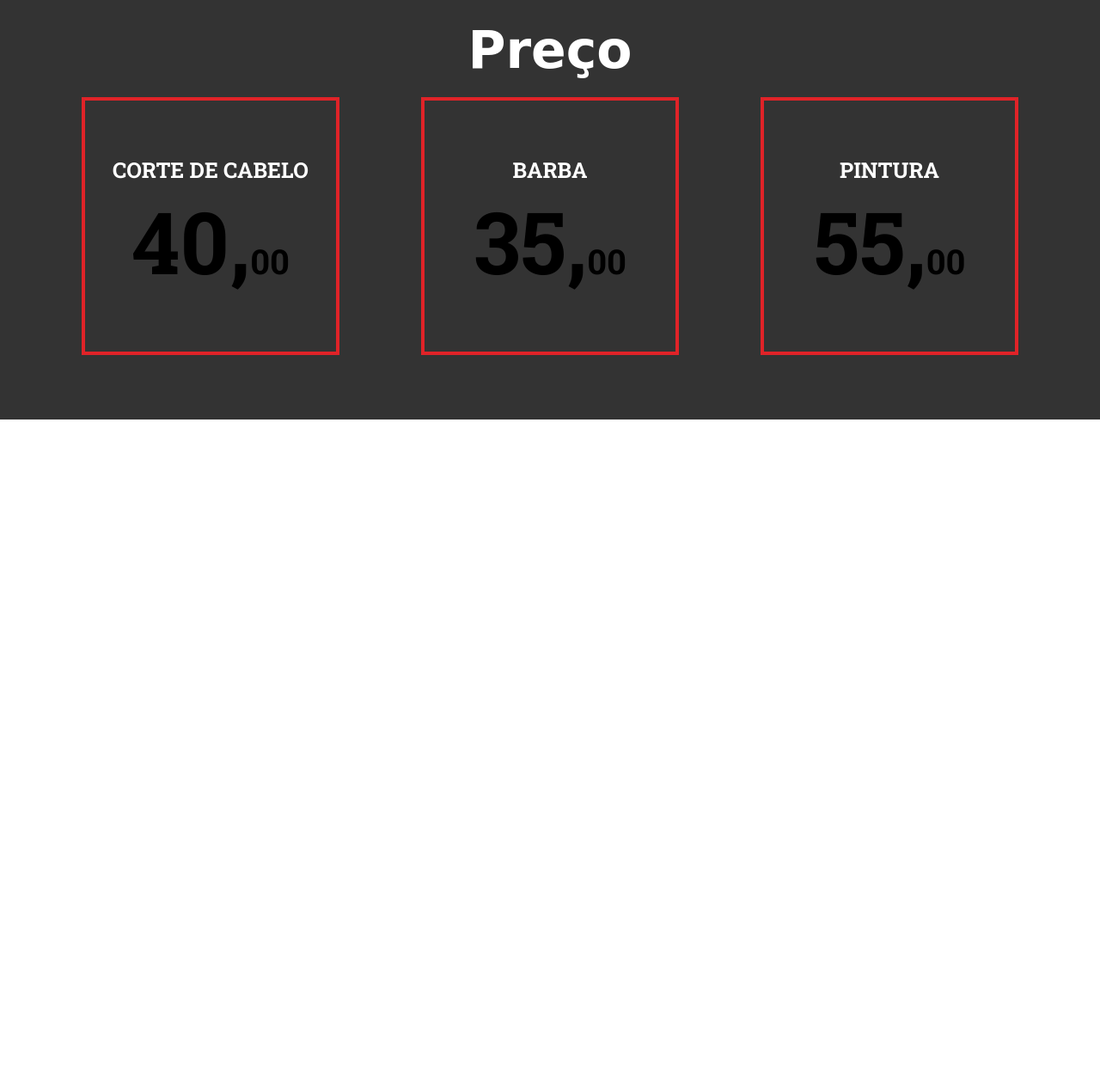
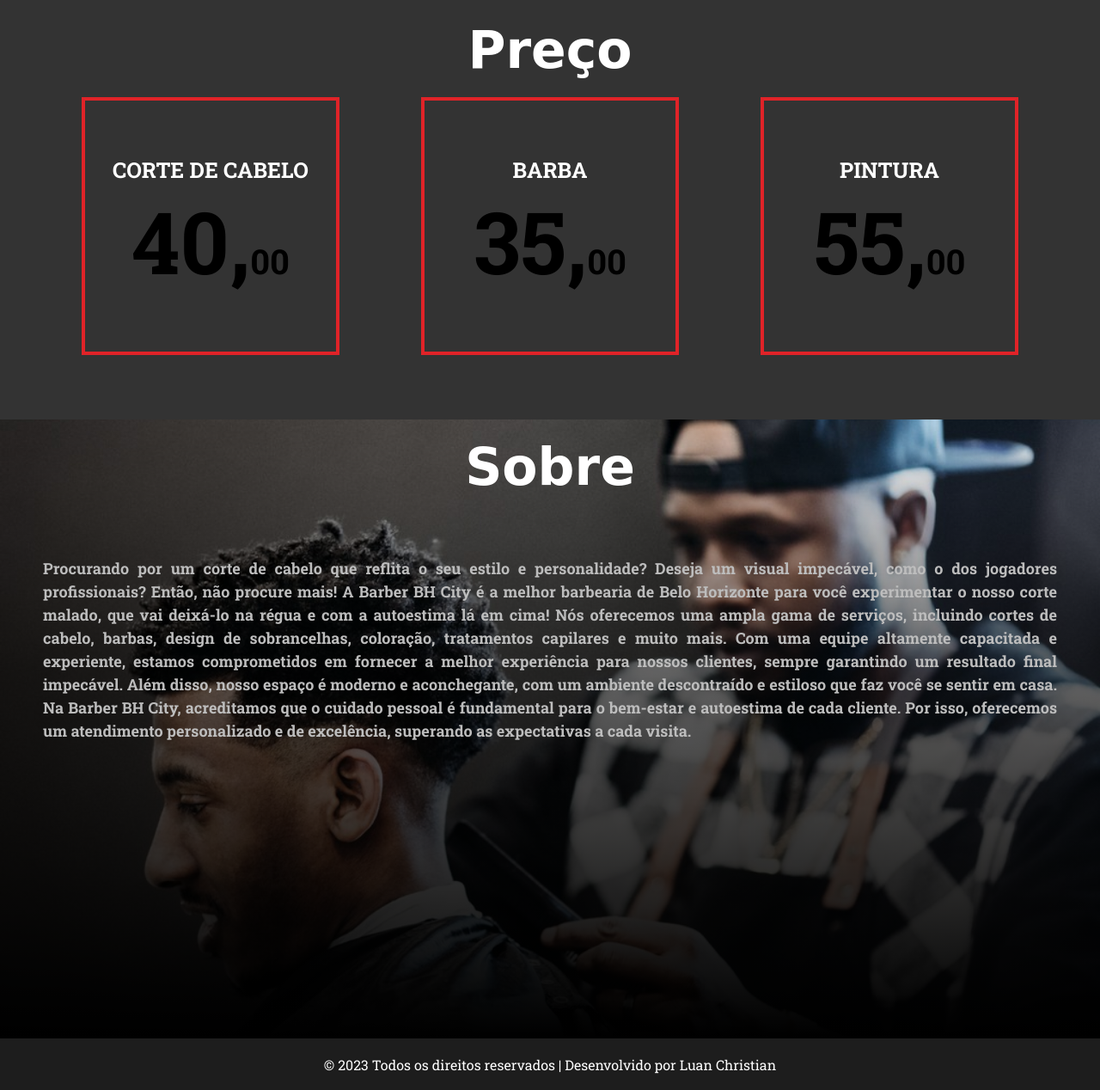
Before and after one commit to devluanchristian/trabalho-NewtonPaiva, a plain HTML site: page index.html in a window 1280 px wide. Shown: the part 836-2104 px from the top of the page at 86% size. Before the commit the page ends 1324 px from the top, so only its background shows below. Drawn offline with Linux system fonts and the light colour scheme; a web font is replaced by a local one.

Commit message:
feat: Inclusão do sobre

```diff
--- a/index.html
+++ b/index.html
@@ -40,6 +40,33 @@
           </div>
         </div>
       </section>
+      <section class="section3">
+        <h3>Sobre</h3>
+        <p>
+          Procurando por um corte de cabelo que reflita o seu estilo e
+          personalidade? Deseja um visual impecável, como o dos jogadores
+          profissionais? Então, não procure mais! A Barber BH City é a melhor
+          barbearia de Belo Horizonte para você experimentar o nosso corte
+          malado, que vai deixá-lo na régua e com a autoestima lá em cima! Nós
+          oferecemos uma ampla gama de serviços, incluindo cortes de cabelo,
+          barbas, design de sobrancelhas, coloração, tratamentos capilares e
+          muito mais. Com uma equipe altamente capacitada e experiente, estamos
+          comprometidos em fornecer a melhor experiência para nossos clientes,
+          sempre garantindo um resultado final impecável. Além disso, nosso
+          espaço é moderno e aconchegante, com um ambiente descontraído e
+          estiloso que faz você se sentir em casa. Na Barber BH City,
+          acreditamos que o cuidado pessoal é fundamental para o bem-estar e
+          autoestima de cada cliente. Por isso, oferecemos um atendimento
+          personalizado e de excelência, superando as expectativas a cada
+          visita.
+        </p>
+      </section>
+      <footer>
+        <p>
+          &copy; 2023 Todos os direitos reservados | Desenvolvido por Luan
+          Christian
+        </p>
+      </footer>
     </main>
   </body>
 </html>
--- a/style.css
+++ b/style.css
@@ -101,6 +101,7 @@ section:nth-of-type(1) {
     ),
     url(img/corte.jpg);
 }
+
 .section2 {
   display: flex;
   align-items: center;
@@ -146,3 +147,52 @@ section:nth-of-type(1) {
 .container-preco strong {
   font-size: 40px;
 }
+.section3 {
+  box-sizing: border-box;
+  width: 100%;
+  height: 90vh;
+  background-position: center;
+  background-repeat: no-repeat;
+  background-size: cover;
+
+  background-attachment: fixed;
+}
+.section3 h3 {
+  padding: 20px;
+  text-align: center;
+  font-size: 60px;
+  font-family: "Sedgwick Ave Display", cursive;
+  color: white;
+}
+.section3 p {
+  display: flex;
+  align-items: center;
+  justify-content: center;
+  padding: 50px;
+  color: white;
+  font-size: 18px;
+  font-weight: bold;
+  color: #bdbdbd;
+  text-align: justify;
+  text-justify: inter-word;
+  line-height: 1.5;
+  word-wrap: break-word;
+}
+section:nth-of-type(3) {
+  background-image: linear-gradient(
+      to bottom,
+      rgba(0, 0, 0, 0) 0,
+      rgba(0, 0, 0, 0.6) 40%,
+      #000 100%
+    ),
+    url(img/corte2.jpg);
+}
+
+footer {
+  width: 100%;
+  height: 60px;
+  background-color: #1d1d1d;
+  color: #fff;
+  text-align: center;
+  padding: 20px;
+}
```
Also changed, not shown: img/corte2.jpg (added).
